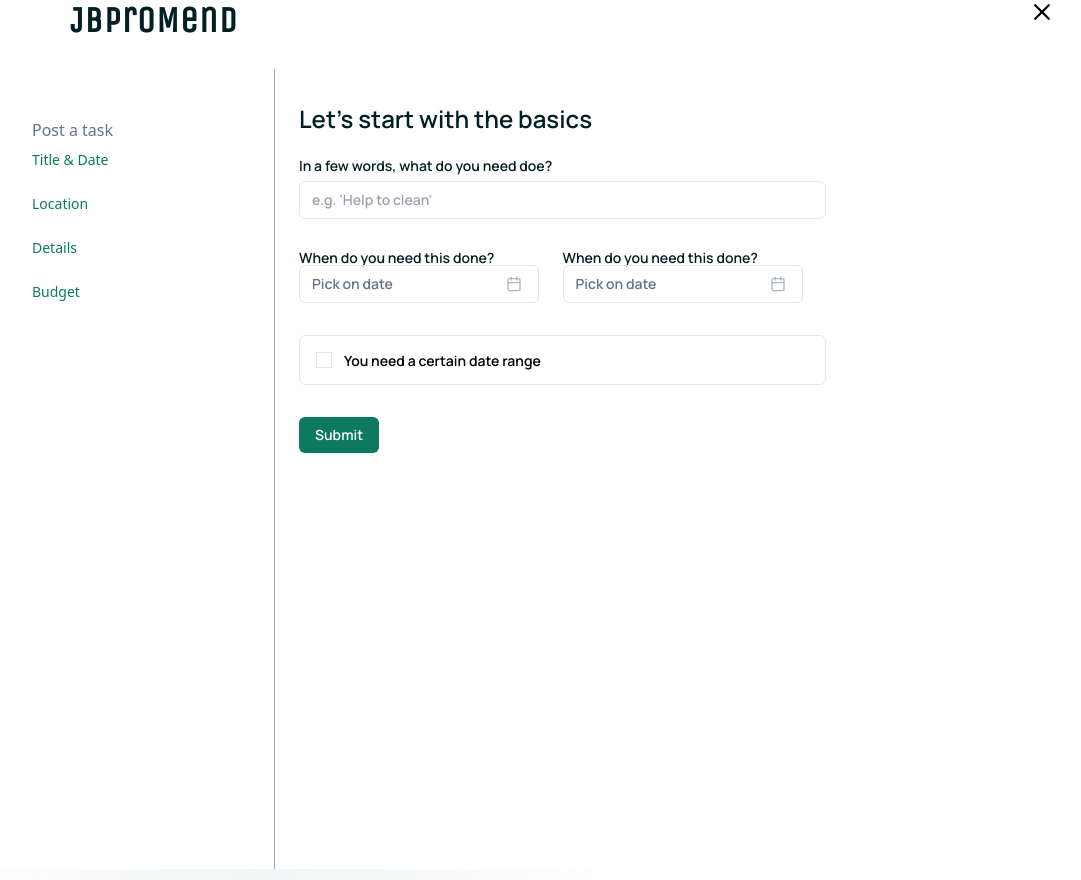
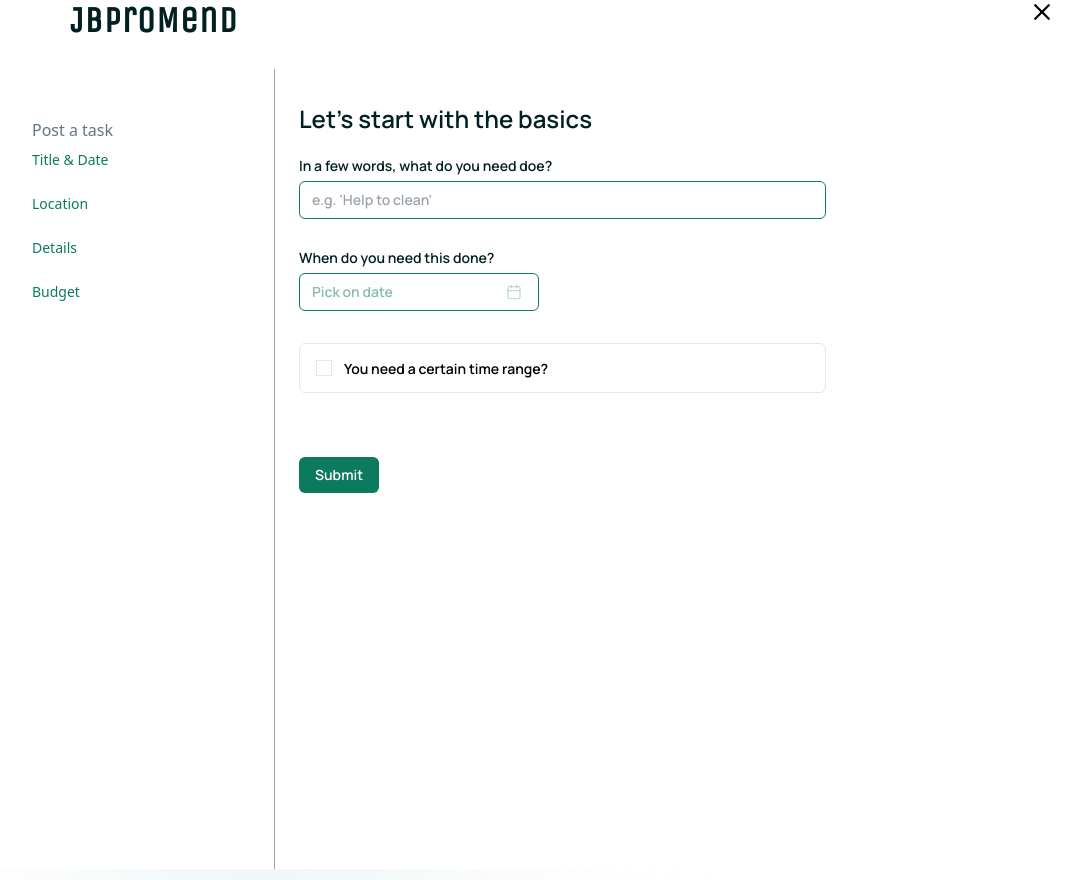
Before and after one commit to Elochukwu3/jb-task-searvice, a Next.js app: page /post-task in a window 1280 px wide. Shown: the whole page, without its empty margins (78-1159 px from the left). Built offline with nearby package versions, Linux system fonts and the light colour scheme; a web font is replaced by a local one.

Commit message:
update: post task title-date

```diff
--- a/app/(task)/(routes)/post-task/_title/_components/Date-form.tsx
+++ b/app/(task)/(routes)/post-task/_title/_components/Date-form.tsx
@@ -27,15 +27,17 @@ export default function DatePickerForm({ form }: FormType) {
       name="ondate"
       render={({ field }) => (
         <FormItem className="flex flex-col">
-          <FormLabel className="text-custom-dark">When do you need this done?</FormLabel>
+          <FormLabel className="text-custom-dark pb-2">
+            When do you need this done?
+          </FormLabel>
           <Popover>
             <PopoverTrigger asChild>
               <FormControl>
                 <Button
                   variant={"outline"}
                   className={cn(
-                    "w-[240px] pl-3 text-left font-normal",
-                    !field.value && "text-muted-foreground"
+                    "w-[240px] pl-3 text-left font-normal boreder border-custom-greaner",
+                    !field.value && "text-custom-greaner/50"
                   )}
                 >
                   {field.value ? (
@@ -64,7 +66,7 @@ export default function DatePickerForm({ form }: FormType) {
               />
             </PopoverContent>
           </Popover>
-          <FormMessage className="text-[#FF4401]"/>
+          <FormMessage className="text-[#FF4401]" />
         </FormItem>
       )}
     />
--- a/app/(task)/(routes)/post-task/_title/_components/Description-form.tsx
+++ b/app/(task)/(routes)/post-task/_title/_components/Description-form.tsx
@@ -24,6 +24,7 @@ const DescriptionForm = ({form}: FormType) => {
           <FormControl>
             <Input
               disabled={isSubmitting}
+              className="boreder border-custom-greaner"
               placeholder="e.g. 'Help to clean'"
               {...field}
             />
--- a/app/(task)/(routes)/post-task/_title/_components/_hook/schema.ts
+++ b/app/(task)/(routes)/post-task/_title/_components/_hook/schema.ts
@@ -1,4 +1,5 @@
-import { object, string, date, boolean } from "zod";
+import { object, string, date, boolean, nativeEnum} from "zod";
+import {timeRanges} from "../timerange";
 
 export const formSchema = object({
   title: string()
@@ -7,5 +8,6 @@ export const formSchema = object({
   ondate:date({
     required_error: "date is required.",
   }),
-  timeRange: boolean().default(false).optional()
+  timeRange: boolean().default(false).optional(),
+  timeRangeOuput: nativeEnum(timeRanges).optional(),
 });
--- a/app/(task)/(routes)/post-task/_title/_components/checkbox.tsx
+++ b/app/(task)/(routes)/post-task/_title/_components/checkbox.tsx
@@ -1,8 +1,5 @@
 "use client";
-
-import Link from "next/link";
-import { zodResolver } from "@hookform/resolvers/zod";
-import { useForm } from "react-hook-form";
+import { useState } from "react";
 
 import { Checkbox } from "@/components-shadui/ui/checkbox";
 import {
@@ -11,24 +8,38 @@ import {
   FormItem,
   FormLabel,
 } from "@/components-shadui/ui/form";
-import {FormType} from './type'
+import { FormType } from "./type";
+import SelectForm from "./select";
 
-export default function CheckboxReactHookFormSingle({form}:FormType) {
+export default function CheckboxReactHookFormSingle({ form }: FormType) {
+  const [checked, setChecked] = useState<boolean>(false);
+  const handleChange = <T extends boolean>(value: T) => {
+    setChecked(value);
+  };
 
   return (
+    <>
       <FormField
         control={form.control}
         name="timeRange"
         render={({ field }) => (
-        <FormItem className="flex flex-row items-start space-x-3 space-y-0 rounded-md border p-4">
+          <FormItem className="flex flex-row items-start space-x-3 space-y-0 rounded-md border hover:border-custom-greaner/60 p-4">
             <FormControl>
-            <Checkbox checked={field.value} onCheckedChange={field.onChange} />
+              <Checkbox
+                checked={field.value}
+                onCheckedChange={(value: boolean) => {
+                  handleChange(value);
+                  field.onChange(value);
+                }}
+              />
             </FormControl>
             <div className="space-y-1 leading-none">
-            <FormLabel>You need a certain date range</FormLabel>
+              <FormLabel>You need a certain time range?</FormLabel>
             </div>
           </FormItem>
         )}
       />
+      <div>{checked && <SelectForm form={form} />}</div>
+    </>
   );
 }
--- /dev/null
+++ b/app/(task)/(routes)/post-task/_title/_components/select.tsx
@@ -0,0 +1,31 @@
+import React from "react";
+import {  Controller } from "react-hook-form";
+import {timeRanges} from "./timerange";
+import {FormType} from "./type"
+
+export default function SelectForm({form}: FormType) {
+
+  return (
+    <>
+      <label>Time Range:</label>
+      <Controller
+        control={form.control}
+        name="timeRangeOuput"
+        render={({ field }) => (
+          <select
+            {...field}
+            placeholder="Select a time range "
+            className=" bg-white border border-gray-300 cursor-pointer focus:border-custom-greaner/40 focus:outline-none hover:bg-gray-100 hover:border-custom-greaner/50 p-2.5 placeholder-gray-400 rounded-lg text-gray-600 w-64"
+          >
+            {Object.values(timeRanges).map((range, index) => (
+              <option key={`${index}timerange`} value={range}>
+                {range}
+              </option>
+            ))}
+          </select>
+        )}
+      />
+
+    </>
+  );
+}
--- /dev/null
+++ b/app/(task)/(routes)/post-task/_title/_components/timerange.ts
@@ -0,0 +1,8 @@
+export enum timeRanges {
+  Morning = "9:00-10:00 AM",
+  Midday = "10:00-11:00 AM",
+  Afternoon = "11:00-12:00 PM",
+  Evening = "12:00-13:00 PM",
+  Night = "8:00 PM - 10:00 PM",
+  EarlyMorning = "4:00 AM - 6:00 AM"
+}
--- a/app/(task)/(routes)/post-task/_title/_components/type.ts
+++ b/app/(task)/(routes)/post-task/_title/_components/type.ts
@@ -1,15 +1,19 @@
-import type { infer as zInfer } from 'zod';
-import {formSchema} from "./_hook/schema"
-import { UseFormReturn} from "react-hook-form";
-
-
+import type { infer as zInfer } from "zod";
+import { formSchema } from "./_hook/schema";
+import { UseFormReturn } from "react-hook-form";
+import { timeRanges } from "./timerange";
 
 export type FormData = zInfer<typeof formSchema>;
 
 export type FormType = {
- form: UseFormReturn<{
-    title: string;
-    ondate: Date;
-    timeRange?: boolean;
-  }, any, undefined>;
+  form: UseFormReturn<
+    {
+      title: string;
+      ondate: Date;
+      timeRange?: boolean | undefined;
+      timeRangeOuput?: timeRanges | undefined;
+    },
+    any,
+    undefined
+  >;
 };
--- a/app/(task)/(routes)/post-task/_title/page.tsx
+++ b/app/(task)/(routes)/post-task/_title/page.tsx
@@ -1,15 +1,13 @@
 "use client";
 import axios from "axios";
 import "react-day-picker/dist/style.css"
-import {
-  Form,
-} from "@components-shadui/ui/form";
-import { Button } from "@components-shadui/ui/button";
 import {useFormData}  from "./_components/_hook/useFormData";
+import {FormData} from "./_components/type";
+import { Form} from "@components-shadui/ui/form";
 import DatePickerForm from "./_components/Date-form"
 import DescriptionForm from "./_components/Description-form";
-import {FormData} from "./_components/type";
-import CheckBox from "./_components/checkbox"
+import CheckBox from "./_components/checkbox";
+import { Button } from "@components-shadui/ui/button";
 
 
 
@@ -17,7 +15,7 @@ const CreateTitle = () => {
   const form = useFormData()
 
   const onSubmit =(values:FormData)=>{
-    console.log(values)
+    console.log(values.timeRange)
   }
 
   return (
@@ -32,8 +30,7 @@ const CreateTitle = () => {
             className="space-y-8 mt-6"
           >
             <DescriptionForm form={form}/>
-            <div className="grid grid-cols-2"><DatePickerForm form={form}/>
-            <DatePickerForm form={form}/></div>
+            <DatePickerForm form={form}/>
             <CheckBox form={form}/>
           <Button className="bg-custom-greaner text-white" type="submit">Submit</Button>
           </form>
--- a/components-shadui/ui/checkbox.tsx
+++ b/components-shadui/ui/checkbox.tsx
@@ -13,7 +13,7 @@ const Checkbox = React.forwardRef<
   <CheckboxPrimitive.Root
     ref={ref}
     className={cn(
-      "peer h-4 w-4 shrink-0 rounded-sm border border-primary ring-offset-background focus-visible:outline-none focus-visible:ring-2 focus-visible:ring-ring focus-visible:ring-offset-2 disabled:cursor-not-allowed disabled:opacity-50 data-[state=checked]:bg-primary data-[state=checked]:text-primary-foreground",
+      "peer h-4 w-4 shrink-0 rounded-sm border border-primary ring-offset-background focus-visible:outline-none focus-visible:ring-2 focus-visible:ring-ring focus-visible:ring-offset-2 disabled:cursor-not-allowed disabled:opacity-50 data-[state=checked]:bg-custom-greaner data-[state=checked]:text-primary-foreground",
       className
     )}
     {...props}
@@ -21,7 +21,7 @@ const Checkbox = React.forwardRef<
     <CheckboxPrimitive.Indicator
       className={cn("flex items-center justify-center text-current")}
     >
-      <Check className="h-4 w-4" />
+      <Check color="#0d7a5f" className="h-4 w-4" />
     </CheckboxPrimitive.Indicator>
   </CheckboxPrimitive.Root>
 ))
```
Lines whose indentation alone changed are shown as unchanged.
